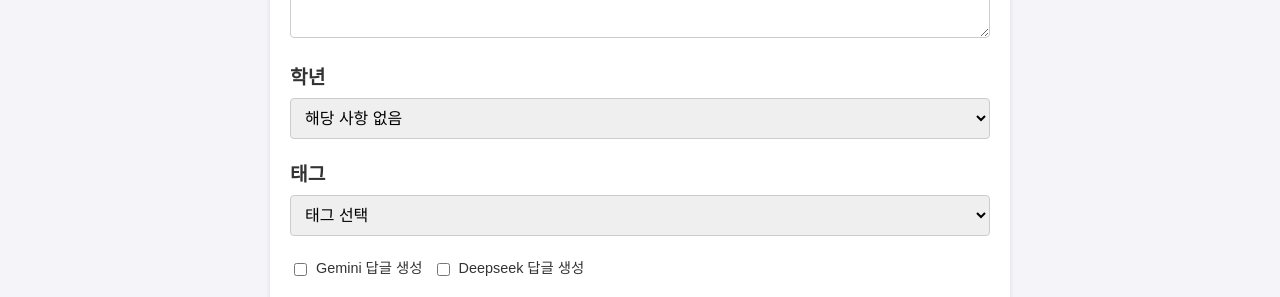
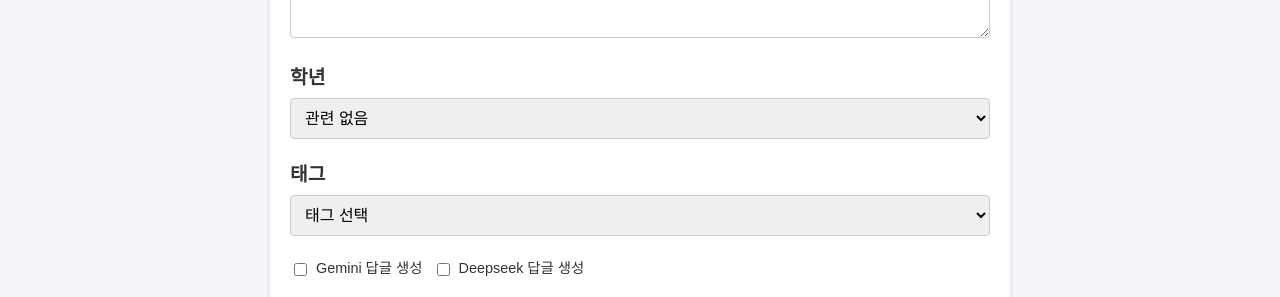
Before and after one commit to funkevin0426/SLAVE, a Flask app: page /write in a window 1280 px wide. Shown: the part 403-700 px from the top of the page. Run offline with Flask 3, Linux system fonts and the light colour scheme.

```diff
--- a/templates/write.html
+++ b/templates/write.html
@@ -108,7 +108,7 @@
       <div class="form-group">
         <label for="grade">학년</label>
         <select id="grade">
-          <option value="정보 받지 못함">해당 사항 없음</option>
+          <option value="학년 관련 없음">관련 없음</option>
           <option value="초등학교 1학년">초등학교 1학년</option>
           <option value="초등학교 2학년">초등학교 2학년</option>
           <option value="초등학교 3학년">초등학교 3학년</option>
```
